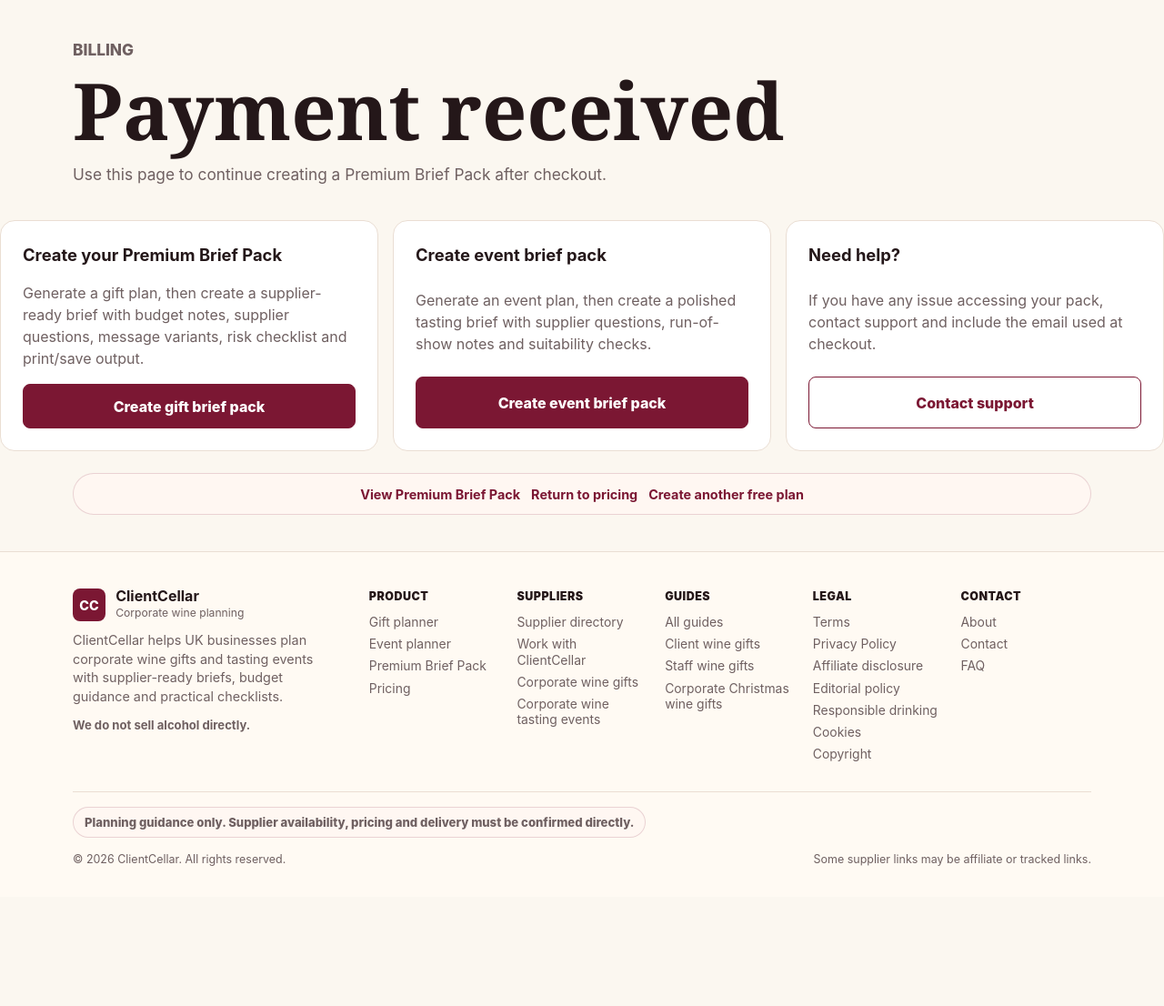
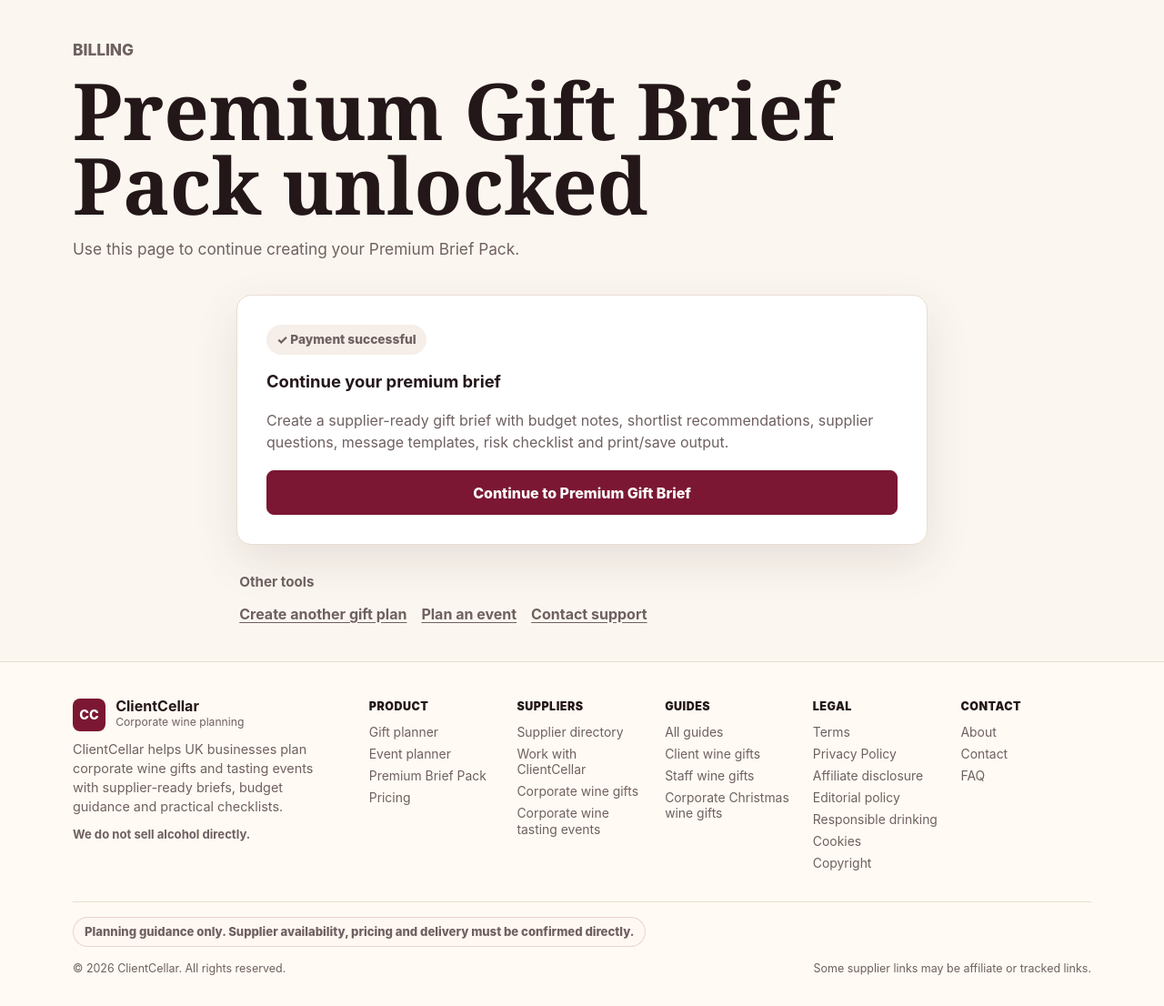
Before and after one commit to PhylC/clientcellar, a FastAPI app: page /checkout/success in a window 1280 px wide. Shown: the part 69-1175 px from the top of the page at 91% size. Before the commit the page ends 1021 px from the top, so only its background shows below. Run offline with FastAPI, Linux system fonts and the light colour scheme.

Commit message:
Improve premium billing success flow

```diff
--- a/main.py
+++ b/main.py
@@ -3530,7 +3530,7 @@ def checkout_success(request: Request):
         request,
         "checkout_success.html",
         eyebrow="Billing",
-        title="Payment received",
+        title="Premium Gift Brief Pack unlocked",
         payment_verified=payment_verified,
         pack_token=pack_token,
         open_pack_url=open_pack_url,
--- a/static/app.css
+++ b/static/app.css
@@ -952,6 +952,13 @@ textarea {
   margin-top: 0.7rem;
 }
 
+.success-flow {
+  width: min(760px, calc(100% - 2rem));
+  margin: 0 auto 2.5rem;
+  display: grid;
+  gap: 1rem;
+}
+
 .success-card {
   padding: 1.5rem;
   border-radius: 16px;
@@ -961,6 +968,22 @@ textarea {
   gap: 1rem;
 }
 
+.success-card-primary {
+  padding: clamp(1.4rem, 4vw, 2rem);
+  box-shadow: var(--shadow);
+}
+
+.success-state {
+  width: fit-content;
+  margin: 0;
+  padding: 0.4rem 0.7rem;
+  border-radius: 999px;
+  background: #f6eee9;
+  color: var(--burgundy);
+  font-weight: 800;
+  font-size: 0.86rem;
+}
+
 .success-card h2 {
   margin: 0;
   font-size: 1.15rem;
@@ -969,6 +992,40 @@ textarea {
 .success-card p {
   margin: 0;
   color: var(--muted);
+}
+
+.success-card .button {
+  margin-top: 0.2rem;
+}
+
+.success-secondary {
+  display: grid;
+  gap: 0.65rem;
+  padding: 0.9rem 0.2rem 0;
+}
+
+.success-secondary h2 {
+  margin: 0;
+  font-family: var(--font-sans);
+  font-size: 0.95rem;
+  color: var(--muted);
+}
+
+.secondary-link-row {
+  display: flex;
+  flex-wrap: wrap;
+  gap: 0.5rem 1rem;
+}
+
+.secondary-link-row a {
+  color: var(--muted);
+  font-weight: 700;
+  text-decoration: underline;
+  text-underline-offset: 0.18em;
+}
+
+.secondary-link-row a:hover {
+  color: var(--burgundy);
 }
 
 .premium-doc {
--- a/templates/checkout_success.html
+++ b/templates/checkout_success.html
@@ -2,46 +2,36 @@
 {% block content %}
 <section class="page-intro">
   <p class="eyebrow">Billing</p>
-  <h1>Payment received</h1>
+  <h1>Premium Gift Brief Pack unlocked</h1>
   {% if verification_error %}
   <p>We could not verify the payment automatically. If payment was taken, contact support.</p>
   {% elif payment_verified %}
-  <p>Your Premium Brief Pack purchase is confirmed.</p>
+  <p>Payment successful. Your premium pack is ready to use.</p>
   {% elif session_id %}
-  <p>Payment received. If payment was taken, you can continue creating your Premium Brief Pack or contact support for help.</p>
+  <p>Payment successful. Your premium pack is ready to use.</p>
   {% else %}
-  <p>Use this page to continue creating a Premium Brief Pack after checkout.</p>
+  <p>Use this page to continue creating your Premium Brief Pack.</p>
   {% endif %}
 </section>
 
-<section class="card-grid three success-cards">
-  {% if payment_verified and pack_token %}
-  <article class="success-card">
-    <h2>Open purchased pack</h2>
-    <p>Your Premium Brief Pack purchased through checkout is ready to view. You can also return to the planners to create another supplier-ready brief.</p>
-    <a class="button primary full" href="{{ open_pack_url or ('/premium-pack/view/' ~ pack_token) }}">Open purchased pack</a>
+<section class="success-flow">
+  <article class="success-card success-card-primary">
+    <p class="success-state">✓ Payment successful</p>
+    <h2>Continue your premium brief</h2>
+    <p>Create a supplier-ready gift brief with budget notes, shortlist recommendations, supplier questions, message templates, risk checklist and print/save output.</p>
+    {% if payment_verified and pack_token %}
+    <p class="small-note">Opening your premium pack...</p>
+    {% endif %}
+    <a class="button primary full" href="{{ open_pack_url if payment_verified and pack_token else '/gift-planner?pack=brief' }}">Continue to Premium Gift Brief</a>
   </article>
-  {% endif %}
-  <article class="success-card">
-    <h2>Create your Premium Brief Pack</h2>
-    <p>Generate a gift plan, then create a supplier-ready brief with budget notes, supplier questions, message variants, risk checklist and print/save output.</p>
-    <a class="button primary full" href="/gift-planner?pack=brief">Create gift brief pack</a>
-  </article>
-  <article class="success-card">
-    <h2>Create event brief pack</h2>
-    <p>Generate an event plan, then create a polished tasting brief with supplier questions, run-of-show notes and suitability checks.</p>
-    <a class="button primary full" href="/event-planner?pack=brief">Create event brief pack</a>
-  </article>
-  <article class="success-card">
-    <h2>Need help?</h2>
-    <p>If you have any issue accessing your pack, contact support and include the email used at checkout.</p>
-    <a class="button secondary full" href="/contact?interest=premium-pack-support">Contact support</a>
-  </article>
-</section>
 
-<section class="trust-strip">
-  <a href="/premium-pack">View Premium Brief Pack</a>
-  <a href="/pricing">Return to pricing</a>
-  <a href="/gift-planner">Create another free plan</a>
+  <div class="success-secondary">
+    <h2>Other tools</h2>
+    <div class="secondary-link-row">
+      <a href="/gift-planner">Create another gift plan</a>
+      <a href="/event-planner">Plan an event</a>
+      <a href="/contact?interest=premium-pack-support">Contact support</a>
+    </div>
+  </div>
 </section>
 {% endblock %}
```
Also changed, not shown: tests/test_smoke.py (+3 -3 lines).
